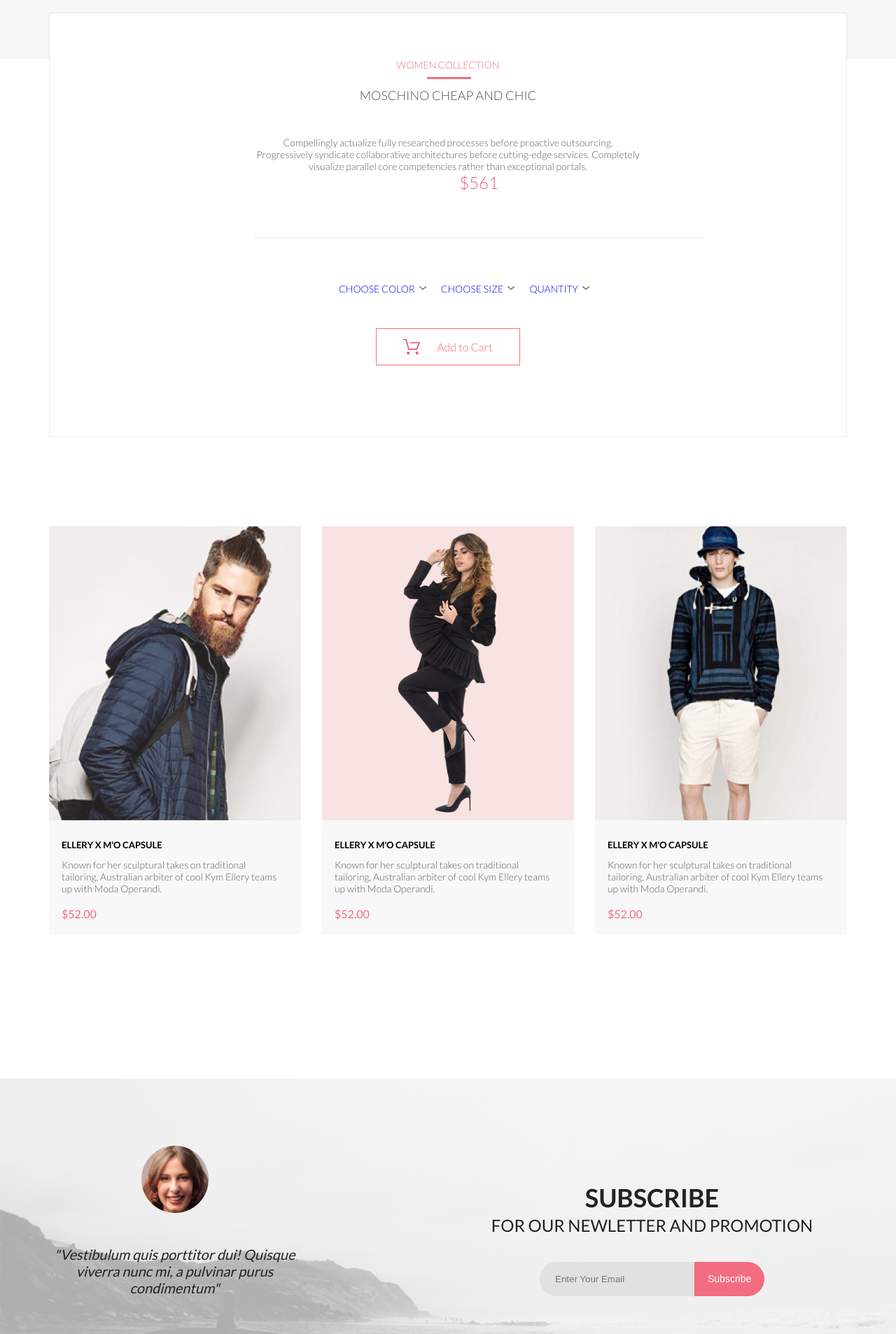
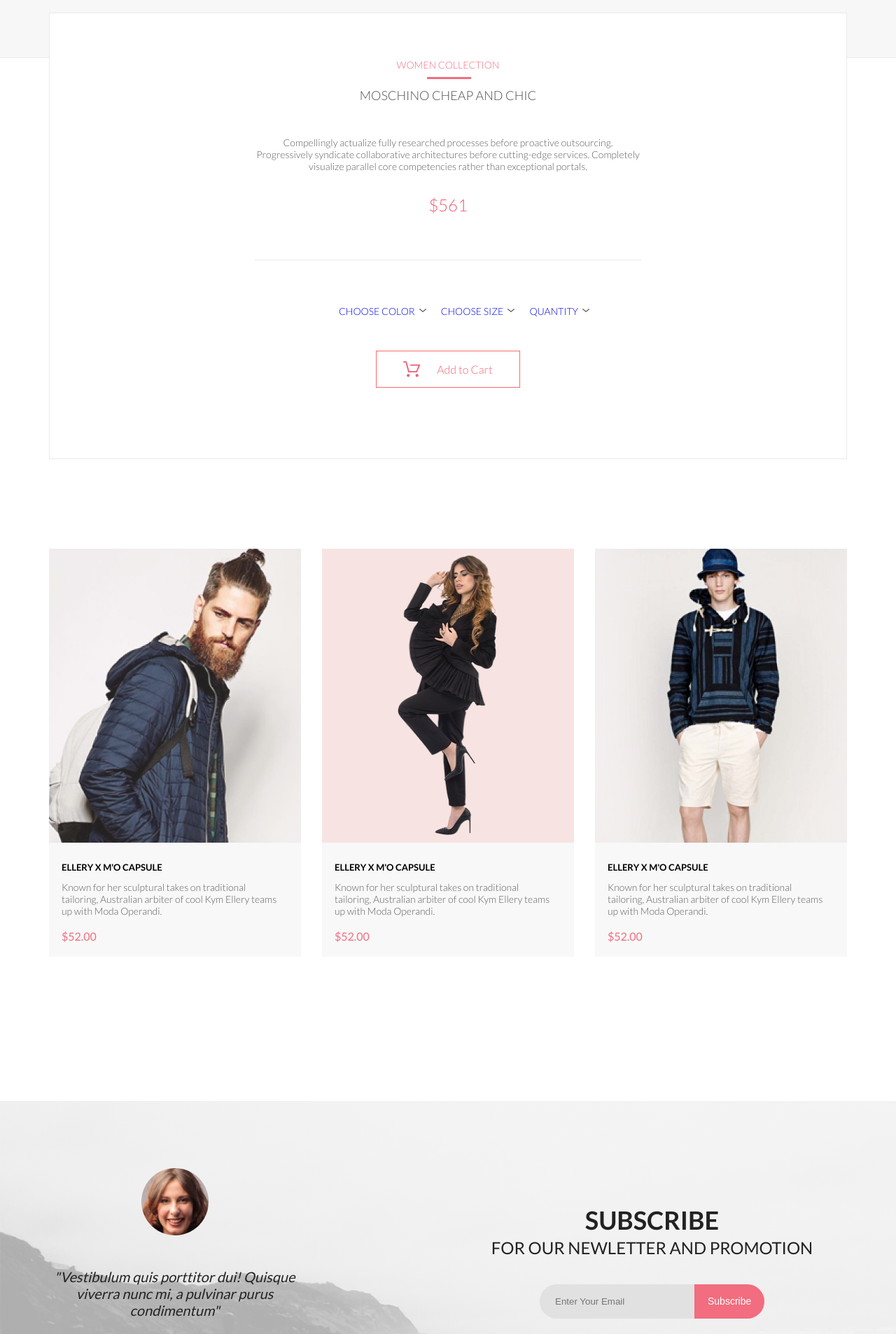
Before and after one commit to kochenov/gb-magazin, a PHP site: page /product.html in a window 1280 px wide. Shown: the part 920-2826 px from the top of the page at 70% size. Run offline with PHP 8.4, Linux system fonts and the light colour scheme; some libraries are stand-ins or nearby versions.

Commit message:
Фикс отображения цены товара

```diff
--- a/sass/section/_product-page.scss
+++ b/sass/section/_product-page.scss
@@ -50,7 +50,8 @@
         line-height: 29px;
         color: #ef5b70;
         padding-bottom: 64px;
-        width: 642px;
+        //width: 642px;
+        padding-top: 32px;
         text-align: center;
         border-bottom: 1px solid #eaeaea;
     }
@@ -100,7 +101,9 @@
         }
     }
     .product-info__price {
-        width: 175px;
+        //width: 175px;
+        padding-top: 32px !important;
+        padding-bottom: 64px !important;
     }
     .sort__item a {
         font-size: 10px;
```
Also changed, not shown: css/style.min.css, 1 other file.
